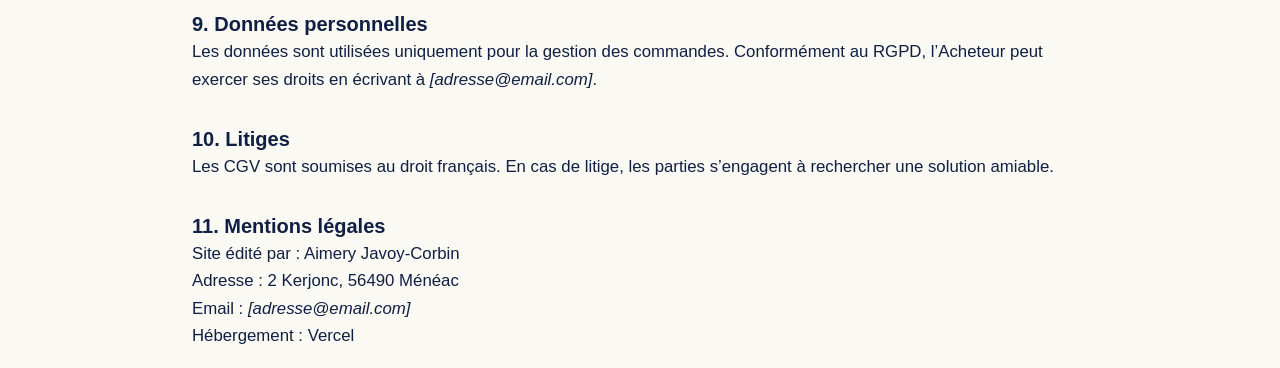
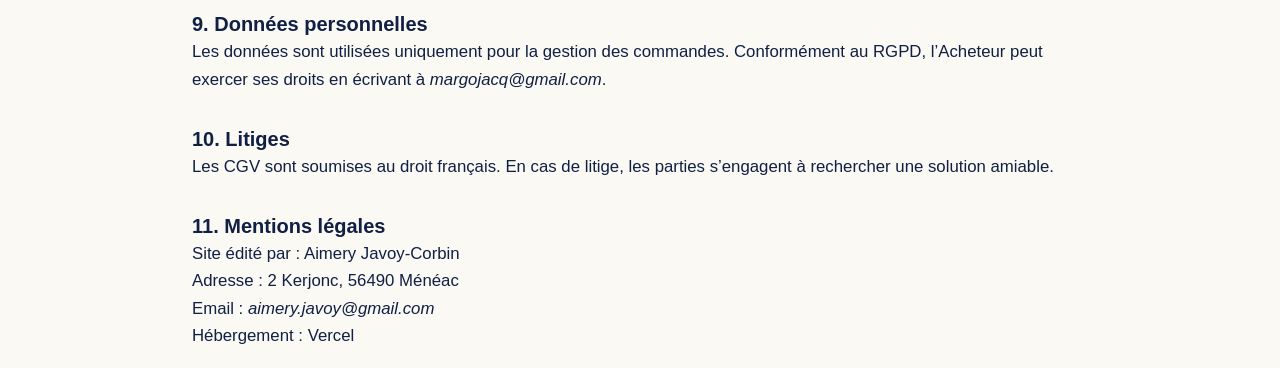
Before and after one commit to AJC111/margaux-jacquet, a Next.js app: page /cgv in a window 1280 px wide. Shown: the part 1766-2134 px from the top of the page. Built offline with nearby package versions, Linux system fonts and the light colour scheme.

Commit message:
Correction cgv

```diff
--- a/src/pages/cgv.tsx
+++ b/src/pages/cgv.tsx
@@ -72,7 +72,7 @@ export default function CGV() {
                 Conformément au Code de la consommation, l’Acheteur dispose d’un délai de 14 jours pour exercer son droit de rétractation. Ce droit ne s’applique pas :
                 <br />– Aux produits numériques déjà téléchargés,
                 <br />– Aux services commencés à la demande de l’Acheteur avant la fin du délai de rétractation.
-                <br />Pour exercer ce droit, envoyer un email à <span className="italic">[adresse@email.com]</span>.
+                <br />Pour exercer ce droit, envoyer un email à <span className="italic">margojacq@gmail.com</span>.
               </p>
             </div>
 
@@ -94,7 +94,7 @@ export default function CGV() {
             <div>
               <h2 className="text-xl font-semibold">9. Données personnelles</h2>
               <p>
-                Les données sont utilisées uniquement pour la gestion des commandes. Conformément au RGPD, l’Acheteur peut exercer ses droits en écrivant à <span className="italic">[adresse@email.com]</span>.
+                Les données sont utilisées uniquement pour la gestion des commandes. Conformément au RGPD, l’Acheteur peut exercer ses droits en écrivant à <span className="italic">margojacq@gmail.com</span>.
               </p>
             </div>
 
@@ -110,7 +110,7 @@ export default function CGV() {
               <p>
                 Site édité par : Aimery Javoy-Corbin<br />
                 Adresse : 2 Kerjonc, 56490 Ménéac<br />
-                Email : <span className="italic">[adresse@email.com]</span><br />
+                Email : <span className="italic">aimery.javoy@gmail.com</span><br />
                 Hébergement : Vercel
               </p>
             </div>
```
